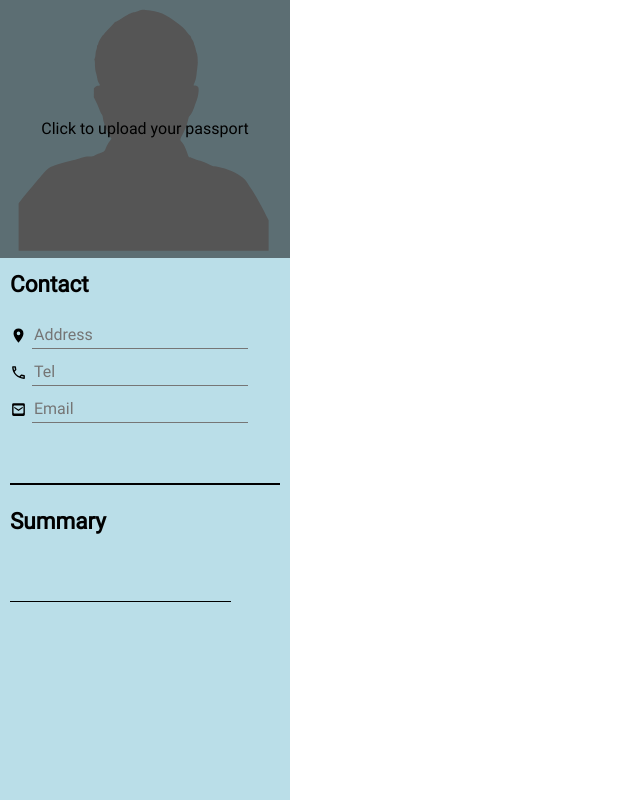
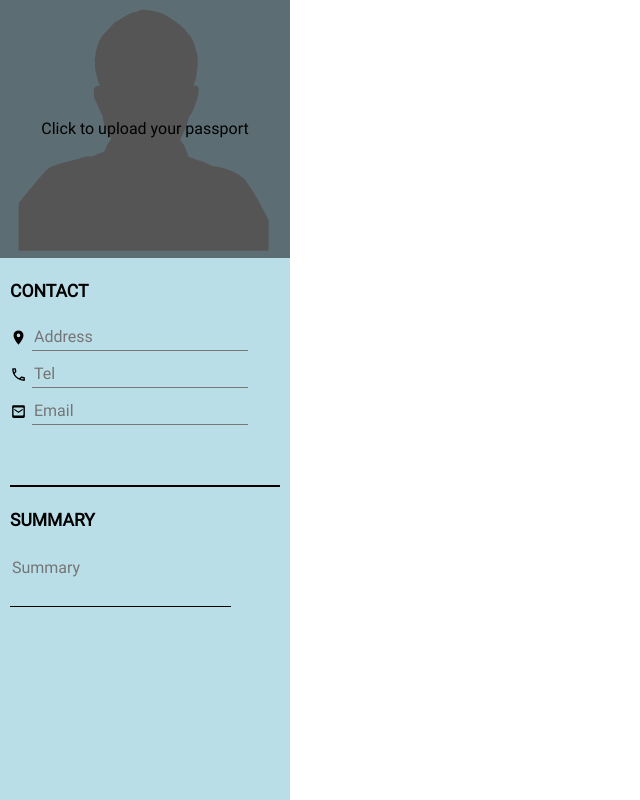
Before and after one commit to PRINCE-OBOT/cv_application, a React (Vite) app: page / in a window 1280 px wide. Shown: the whole page, without its empty margins (0-640 px from the left). Built offline with nearby package versions, Linux system fonts and the light colour scheme.

Commit message:
Make updating of state consistence in contact and summary

```diff
--- a/src/components/contact.jsx
+++ b/src/components/contact.jsx
@@ -80,7 +80,7 @@ export function Contact() {
   const selectedItem = [];
   const unSelectedItem = [];
 
-  contactList.forEach((item) => {
+  contactItems.forEach((item) => {
     if (item.isSelect) selectedItem.push(item);
     else {
       unSelectedItem.push(item);
@@ -96,7 +96,7 @@ export function Contact() {
   return (
     <section className="contact">
       <div className="heading">
-        <h2>Contact</h2>
+        <h3>CONTACT</h3>
       </div>
       <div className="unselect_contact_item_wrapper">
         {unSelectedItem.map(({ id, placeholder, Icon }) => {
@@ -105,7 +105,7 @@ export function Contact() {
               key={id}
               id={id}
               onClick={selectItem}
-              className="unselect_contact_item_btn"
+              className="unselect_contact_item_btn unselect_item_btn"
               data-item="contact"
             >
               <Icon />
--- a/src/components/summary.jsx
+++ b/src/components/summary.jsx
@@ -6,7 +6,9 @@ import { getItem, setId } from "../utils";
 const summaryList = [
   {
     value: "",
-    isEdit: true
+    isEdit: true,
+    isSelect: true,
+    placeholder: "Summary"
   }
 ].map(setId);
 
@@ -25,25 +27,73 @@ export default function Summary() {
     setSummaryItem(newItems);
   }
 
-  const { id, value, isEdit } = summaryItems[0];
+  function unselectItem(e) {
+    const { item, newItems } = getItem(e, summaryItems);
+    item.isSelect = false;
+    setSummaryItem(newItems);
+  }
+
+  function selectItem(e) {
+    const { item, newItems } = getItem(e, summaryItems);
+    item.isSelect = true;
+    setSummaryItem(newItems);
+  }
+
+  const selectedItem = [];
+  const unSelectedItem = [];
+
+  summaryItems.forEach((item) => {
+    if (item.isSelect) selectedItem.push(item);
+    else {
+      unSelectedItem.push(item);
+    }
+  });
+
   return (
     <section className="summary">
-      <h2>Summary</h2>
-      <li id={id} className="summary_item item" data-item="summary">
+      <h3>SUMMARY</h3>
+
+      <div className="unselect_summary_item_wrapper">
+        {unSelectedItem.map(({ id, placeholder }) => {
+          return (
+            <button
+              key={id}
+              id={id}
+              value={placeholder}
+              onClick={selectItem}
+              className="unselect_summary_item_btn unselect_item_btn"
+              data-item="contact"
+            >
+              {placeholder}
+            </button>
+          );
+        })}
+      </div>
+
+      <div className="select_item_wrapper">
+        {selectedItem.map(({ id, isEdit, placeholder, value }) => {
+          return (
+            <li key={id} id={id} className="summary_item item" data-item="summary">
               {isEdit ? (
                 <textarea
                   name=""
-            id=""
                   maxLength={500}
                   className="summary_description"
                   value={value}
+                  placeholder={placeholder}
                   onChange={updateValue}
                 ></textarea>
               ) : (
                 <p className="summary_description">{value}</p>
               )}
-        <ModifyField toggleEdit={toggleEdit} />
+              <ModifyField
+                toggleEdit={toggleEdit}
+                unselectItem={unselectItem}
+              />
             </li>
+          );
+        })}
+      </div>
     </section>
   );
 }
--- a/src/styles/App.css
+++ b/src/styles/App.css
@@ -48,3 +48,14 @@ input {
   flex-direction: column;
   row-gap: var(--sz-xxlg);
 }
+
+.unselect_item_btn {
+  background: var(--transparent-black-sm);
+  border: none;
+  box-shadow: var(--bx-shadow);
+  color: var(--sec-accent);
+  border-radius: var(--sz-xsm);
+  display: flex;
+  align-items: center;
+  column-gap: var(--sz-xsm);
+}
--- a/src/styles/contact.css
+++ b/src/styles/contact.css
@@ -2,6 +2,7 @@ section.contact {
   display: flex;
   flex-direction: column;
   row-gap: var(--sz-sm);
+  padding-top: var(--sz-sm);
 }
 
 .unselect_contact_item_wrapper {
@@ -9,16 +10,7 @@ section.contact {
   gap: var(--sz-sm);
 }
 
-.unselect_contact_item_btn {
-  background: var(--transparent-black-sm);
-  border: none;
-  box-shadow: var(--bx-shadow);
-  color: var(--sec-accent);
-  border-radius: var(--sz-xsm);
-  display: flex;
-  align-items: center;
-  column-gap: var(--sz-xsm);
-}
+
 
 .select_contact_item_wrapper {
   display: flex;
```
Also changed, not shown: src/components/skills.jsx (added). Lines whose indentation alone changed are shown as unchanged.
